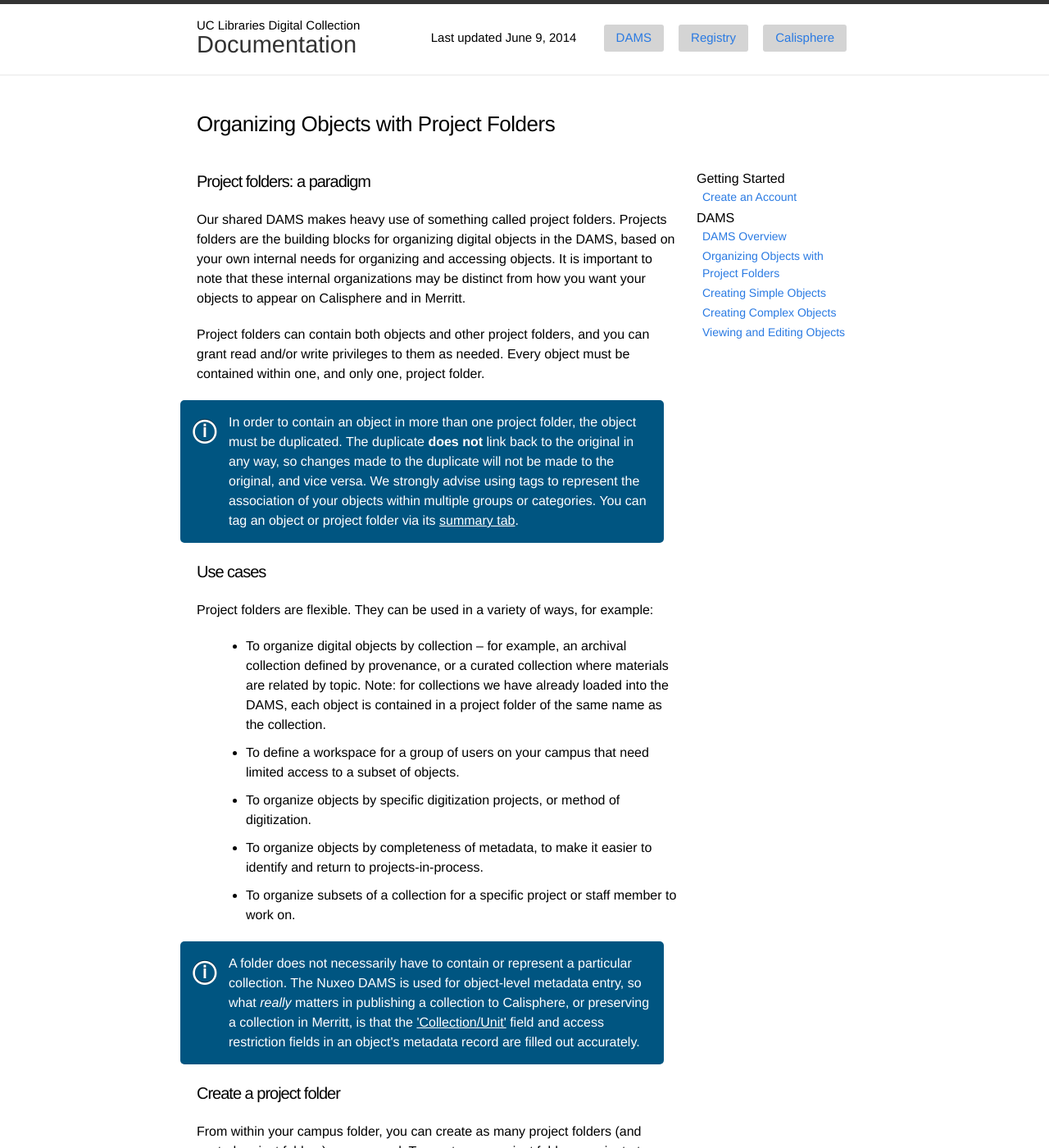
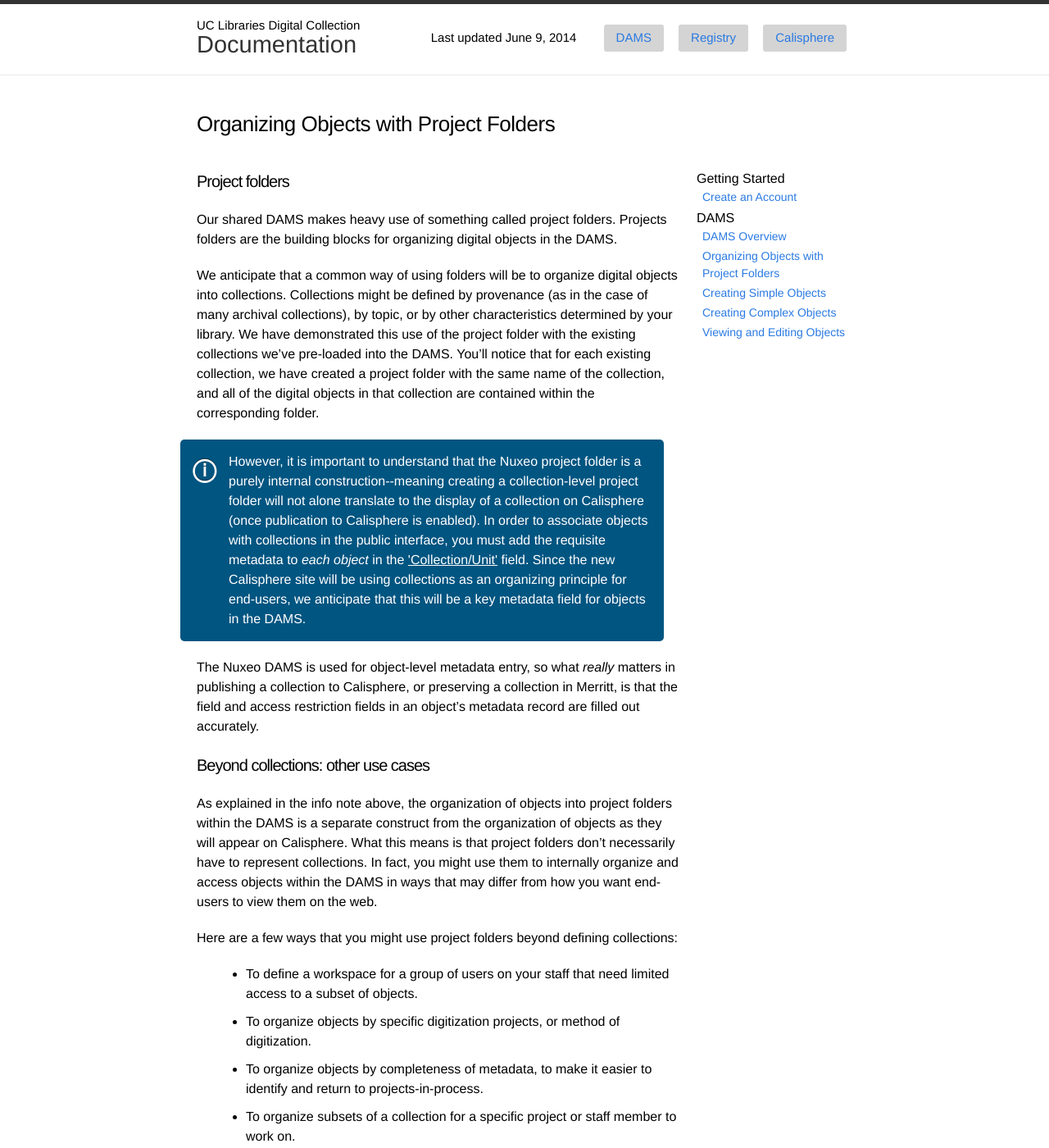
Before and after one commit to ucldc/ucldc-docs, a Jekyll site: the page built from docs/dams/organization.md, in a window 1280 px wide and 1400 px high. Shown: the whole window at 82% size. Built offline with Jekyll 4.4.1, drawn with Linux system fonts in a browser that asks for light colours; nearby versions of some CDN libraries; some of the changed text lies outside the part shown.

Commit message:
Update organization.md
THIS IS NOT DONE EDITING

```diff
--- a/docs/dams/organization.md
+++ b/docs/dams/organization.md
@@ -6,25 +6,33 @@
 permalink: /organization/
 ---
 
-### Project folders: a paradigm
+### Project folders
 
-Our shared DAMS makes heavy use of something called project folders. Projects folders are the building blocks for organizing digital objects in the DAMS, based on your own internal needs for organizing and accessing objects. It is important to note that these internal organizations may be distinct from how you want your objects to appear on Calisphere and in Merritt.
+Our shared DAMS makes heavy use of something called project folders. Projects folders are the building blocks for organizing digital objects in the DAMS.
 
-Project folders can contain both objects and other project folders, and you can grant read and/or write privileges to them as needed. Every object must be contained within one, and only one, project folder.
+We anticipate that a common way of using folders will be to organize digital objects into collections. Collections might be defined by provenance (as in the case of many archival collections), by topic, or by other characteristics determined by your library. We have demonstrated this use of the project folder with the existing collections we've pre-loaded into the DAMS. You'll notice that for each existing collection, we have created a project folder with the same name of the collection, and all of the digital objects in that collection are contained within the corresponding folder.
 
-<div class="note">In order to contain an object in more than one project folder, the object must be duplicated. The duplicate <b>does not</b> link back to the original in any way, so changes made to the duplicate will not be made to the original, and vice versa. We strongly advise using tags to represent the association of your objects within multiple groups or categories. You can tag an object or project folder via its <a href="{{ site.url }}{{ site.baseurl}}/docs/dams/edit-objects" class="notelink">summary tab</a>.</div>
+<div class="note">However, it is important to understand that the Nuxeo project folder is a purely internal construction--meaning creating a collection-level project folder will not alone translate to the display of a collection on Calisphere (once publication to Calisphere is enabled). In order to associate objects with collections in the public interface, you must add the requisite metadata to <i>each object</i> in the <a href="" class="notelink">'Collection/Unit'</a> field. Since the new Calisphere site will be using collections as an organizing principle for end-users, we anticipate that this will be a key metadata field for objects in the DAMS.</div>
 
-### Use cases
-Project folders are flexible. They can be used in a variety of ways, for example:
 
-  - To organize digital objects by collection -- for example, an archival collection defined by provenance, or a curated collection where materials are related by topic.
-    Note: for collections we have already loaded into the DAMS, each object is contained in a project folder of the same      name as the collection.
-  - To define a workspace for a group of users on your campus that need limited access to a subset of objects.
+The Nuxeo DAMS is used for object-level metadata entry, so what <i>really</i> matters in publishing a collection to Calisphere, or preserving a collection in Merritt, is that the  field and access restriction fields in an object's metadata record are filled out accurately.
+
+### Beyond collections: other use cases
+As explained in the info note above, the organization of objects into project folders within the DAMS is a separate construct from the organization of objects as they will appear on Calisphere. What this means is that project folders don't necessarily have to represent collections. In fact, you might use them to internally organize and access objects within the DAMS in ways that may differ from how you want end-users to view them on the web.
+
+Here are a few ways that you might use project folders beyond defining collections:
+
+  - To define a workspace for a group of users on your staff that need limited access to a subset of objects.
   - To organize objects by specific digitization projects, or method of digitization.
   - To organize objects by completeness of metadata, to make it easier to identify and return to projects-in-process.
   - To organize subsets of a collection for a specific project or staff member to work on.
 
-<div class="note">A folder does not necessarily have to contain or represent a particular collection. The Nuxeo DAMS is used for object-level metadata entry, so what <i>really</i> matters in publishing a collection to Calisphere, or preserving a collection in Merritt, is that the <a href="" class="notelink">'Collection/Unit'</a> field and access restriction fields in an object's metadata record are filled out accurately.</div>
+In short, project folders are flexible in order to accomodate your workflows for digitizing, managing, and creating metadata for digital objects.
+
+### Project folder rules
+Project folders can contain both objects and other project folders. Every object must be contained within one, and only one, project folder. You can grant read and/or write privileges to project folders as needed.
+
+<div class="note">In order to contain an object in more than one project folder, the object must be duplicated. The duplicate <b>does not</b> link back to the original in any way, so changes made to the duplicate will not be made to the original, and vice versa. In order to retrieve groups of similar objects that are stored across folders, we strongly advise leaning on the metadata for your objects and utilizing the DAMS search capabilities. If you want to indicate relationships between objects that are not represented in the metadata, you can additionally use <b>tags</b> to represent the association of your objects within multiple groups or categories. For example, if you want to be able to use the DAMS to view all of the digital objects, across project folders,  You can tag an object or project folder via its <a href="{{ site.url }}{{ site.baseurl}}/docs/dams/edit-objects" class="notelink">summary tab</a>.</div>
 
 ### Create a project folder
 From within your campus folder, you can create as many project folders (and nested project folders) as you need. To create new project folders, navigate to your campus folder and press the 'New' button.
```
